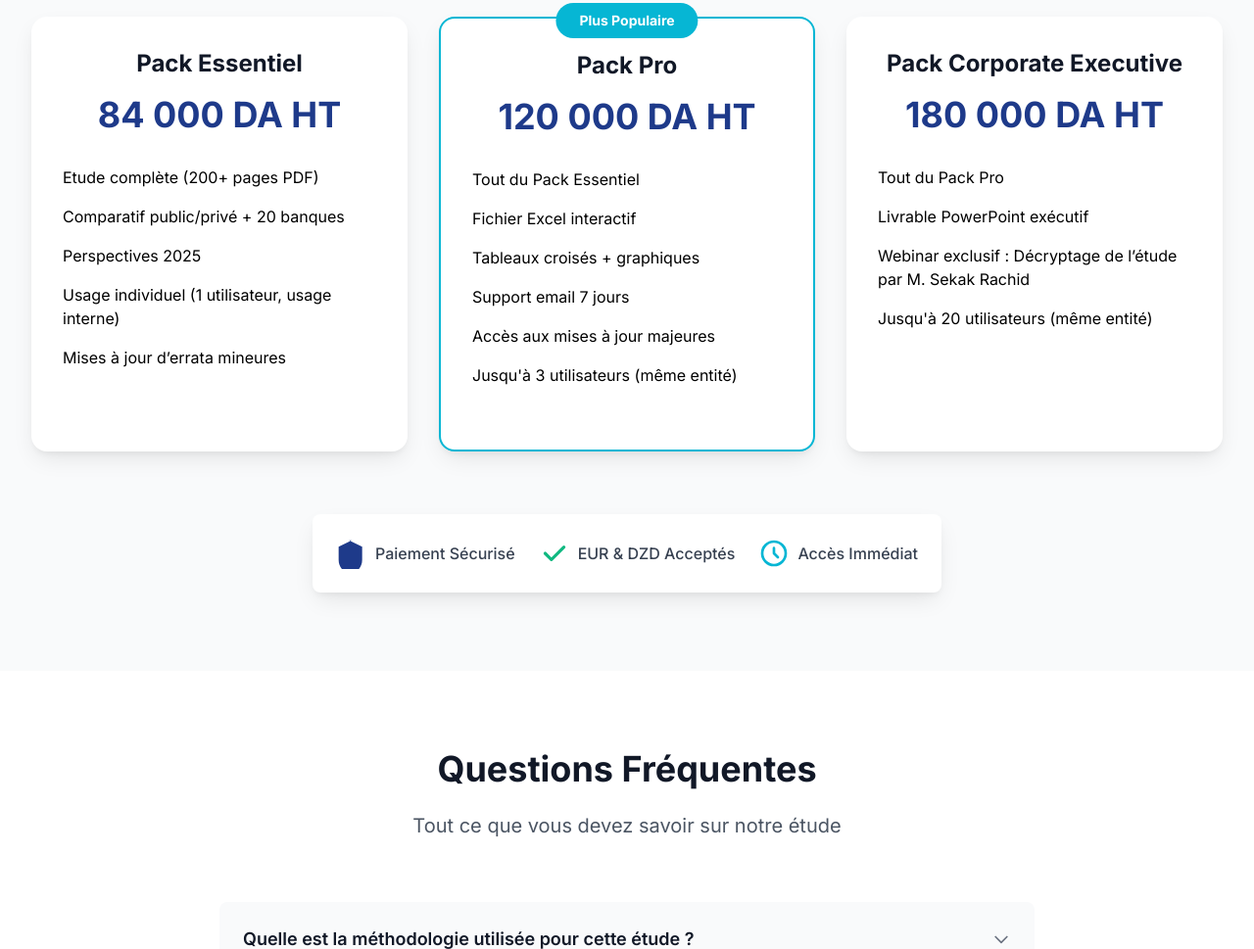
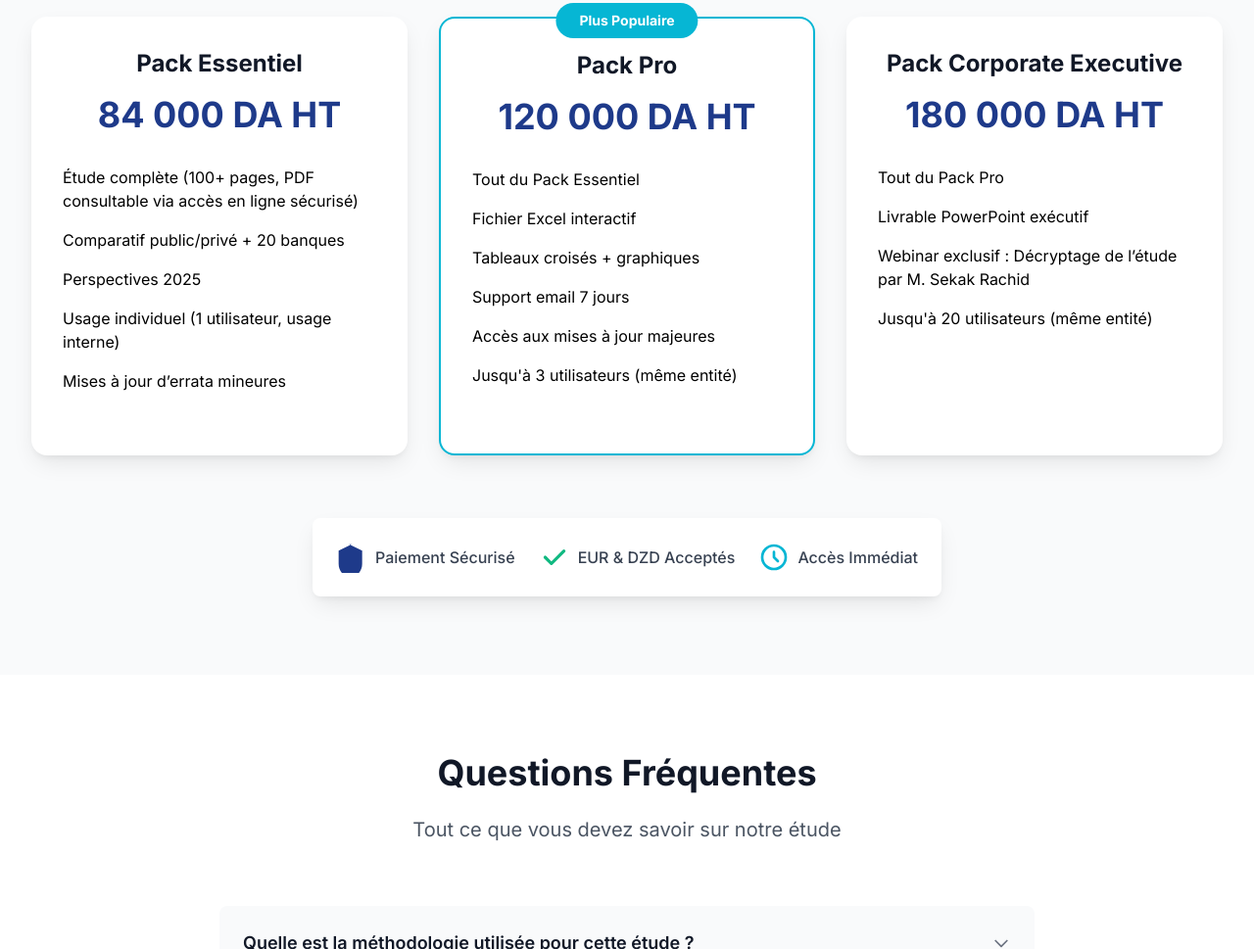
Before and after one commit to LSBLIDA/banques2025, a website: page pages/banking_sector_research_study_landing_page.html in a window 1280 px wide. Shown: the part 3671-4640 px from the top of the page at 98% size. Drawn offline with nearby package versions, Linux system fonts and the light colour scheme; a script that the page names is missing.

Commit message:
refine landing page content for clarity and detail

```diff
--- a/pages/banking_sector_research_study_landing_page.html
+++ b/pages/banking_sector_research_study_landing_page.html
@@ -500,7 +500,7 @@
                         <div class="text-4xl font-bold text-primary mb-2">84 000 DA HT</div>
                     </div>
                     <ul class="space-y-4 mb-8">
-                        <li class="flex items-start">Etude complète (200+ pages PDF)</li>
+                        <li class="flex items-start">Étude complète (100+ pages, PDF consultable via accès en ligne sécurisé)</li>
                         <li class="flex items-start">Comparatif public/privé + 20 banques</li>
                         <li class="flex items-start">Perspectives 2025</li>
                         <li class="flex items-start">Usage individuel (1 utilisateur, usage interne)</li>
```
Also changed, not shown: css/main.css.
